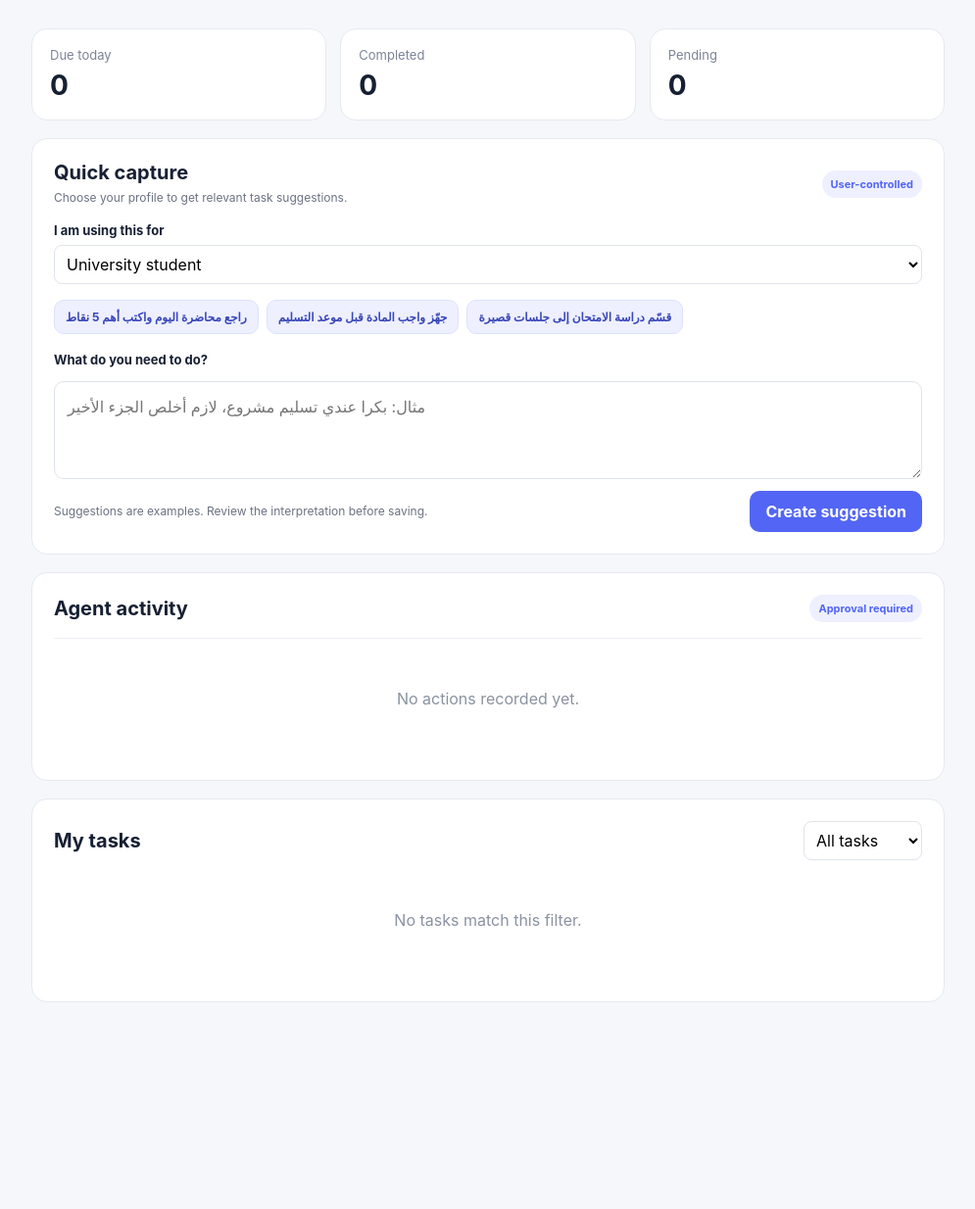
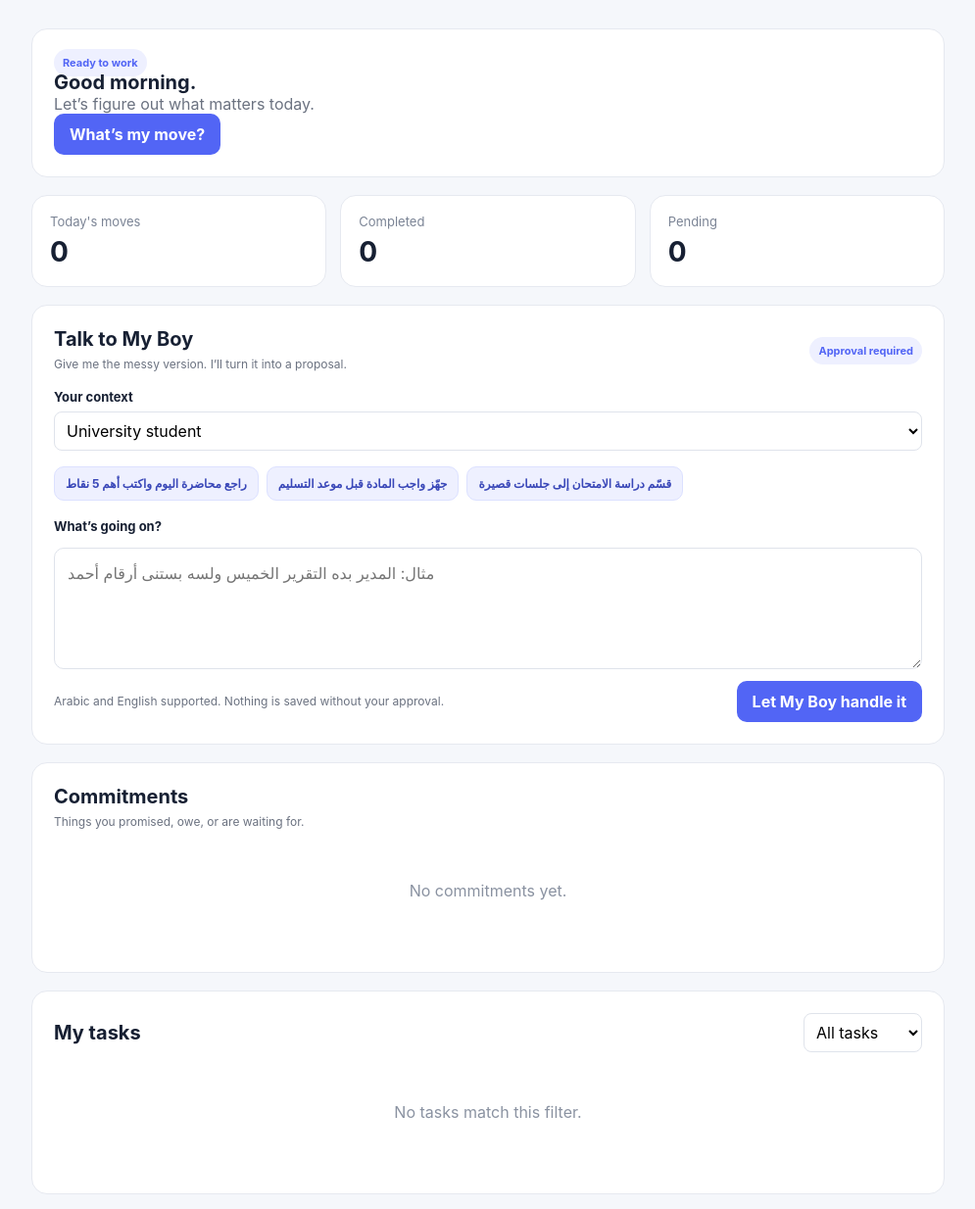
Before and after one commit to raedro/AI-Task-Assistent, a plain HTML site: page index.html in a window 1280 px wide. Shown: the part 148-1382 px from the top of the page at 98% size, without its empty margins (142-1137 px from the left). Before the commit the page ends 1237 px from the top, so only its background shows below. Drawn offline with Linux system fonts and the light colour scheme.

Commit message:
Turn MVP into My Boy daily agent interface

```diff
--- a/index.html
+++ b/index.html
@@ -1,11 +1,23 @@
 <!doctype html>
-<html lang="en"><head><meta charset="UTF-8"><meta name="viewport" content="width=device-width,initial-scale=1"><meta name="theme-color" content="#f5f7fb"><title>AI Task Assistant</title><link rel="stylesheet" href="styles.css"></head>
-<body><main class="app"><header><div><p class="eyebrow">AI TASK ASSISTANT · JORDAN</p><h1>Organize your day.</h1><p class="muted">A practical assistant for university and IT work.</p></div><button id="addBtn">+ Add task</button></header>
-<section class="stats"><div><span>Due today</span><strong id="todayCount">0</strong></div><div><span>Completed</span><strong id="doneCount">0</strong></div><div><span>Pending</span><strong id="pendingCount">0</strong></div></section>
-<section class="panel capture"><div class="panel-head"><div><h2>Quick capture</h2><p class="muted small">Choose your profile to get relevant task suggestions.</p></div><span class="badge">User-controlled</span></div>
-<label for="persona">I am using this for</label><select id="persona" class="persona"><option value="student">University student</option><option value="it">IT employee</option><option value="both">Study and work</option></select>
-<div id="suggestions" class="suggestions" aria-label="Suggested tasks"></div>
-<label for="quickInput">What do you need to do?</label><textarea id="quickInput" rows="3" placeholder="مثال: بكرا عندي تسليم مشروع، لازم أخلص الجزء الأخير"></textarea><div class="capture-actions"><span class="muted small">Suggestions are examples. Review the interpretation before saving.</span><button id="parseBtn">Create suggestion</button></div><div id="preview" class="preview" hidden></div></section>
-<section class="panel"><div class="panel-head"><h2>Agent activity</h2><span class="badge">Approval required</span></div><div id="audit" class="audit"><p class="empty">No actions recorded yet.</p></div></section>
-<section class="panel"><div class="panel-head"><h2>My tasks</h2><select id="filter" aria-label="Filter tasks"><option value="all">All tasks</option><option value="pending">Pending</option><option value="done">Completed</option></select></div><div id="tasks" class="tasks"><p class="empty">No tasks yet. Add your first task.</p></div></section></main>
+<html lang="en"><head><meta charset="UTF-8"><meta name="viewport" content="width=device-width,initial-scale=1"><meta name="theme-color" content="#f5f7fb"><title>My Boy — Personal Agent</title><link rel="stylesheet" href="styles.css"></head>
+<body><main class="app">
+<header><div><p class="eyebrow">MY BOY · PERSONAL AGENT</p><h1>Tell me what’s going on.</h1><p class="muted">I’ll help turn it into your next move.</p></div><button id="addBtn">+ Add task</button></header>
+
+<section class="hero-agent panel"><div><span class="status-dot"></span><span class="badge">Ready to work</span><h2 id="greeting">Good morning.</h2><p id="agentSummary" class="muted">Let’s figure out what matters today.</p></div><button id="moveBtn" class="move-btn">What’s my move?</button></section>
+
+<section class="stats"><div><span>Today's moves</span><strong id="todayCount">0</strong></div><div><span>Completed</span><strong id="doneCount">0</strong></div><div><span>Pending</span><strong id="pendingCount">0</strong></div></section>
+
+<section class="panel move-panel" id="movePanel" hidden><div class="panel-head"><div><h2>Your move</h2><p class="muted small">One useful thing. Not a giant to-do list.</p></div><span class="badge">Agent recommendation</span></div><div id="moveContent"></div></section>
+
+<section class="panel capture"><div class="panel-head"><div><h2>Talk to My Boy</h2><p class="muted small">Give me the messy version. I’ll turn it into a proposal.</p></div><span class="badge">Approval required</span></div>
+<label for="persona">Your context</label><select id="persona" class="persona"><option value="student">University student</option><option value="employee">Company employee</option><option value="both">Study + work</option></select>
+<div id="suggestions" class="suggestions" aria-label="Suggested prompts"></div>
+<label for="quickInput">What’s going on?</label><textarea id="quickInput" rows="4" placeholder="مثال: المدير بده التقرير الخميس ولسه بستنى أرقام أحمد"></textarea><div class="capture-actions"><span class="muted small">Arabic and English supported. Nothing is saved without your approval.</span><button id="parseBtn">Let My Boy handle it</button></div><div id="preview" class="preview" hidden></div></section>
+
+<section class="panel"><div class="panel-head"><div><h2>Commitments</h2><p class="muted small">Things you promised, owe, or are waiting for.</p></div></div><div id="commitments" class="commitments"><p class="empty">No commitments yet.</p></div></section>
+
+<section class="panel"><div class="panel-head"><h2>My tasks</h2><select id="filter" aria-label="Filter tasks"><option value="all">All tasks</option><option value="pending">Pending</option><option value="done">Completed</option></select></div><div id="tasks" class="tasks"><p class="empty">No tasks yet. Tell My Boy what you need to do.</p></div></section>
+
+<section class="panel"><div class="panel-head"><h2>Agent activity</h2><span class="badge">Audited</span></div><div id="audit" class="audit"><p class="empty">No actions recorded yet.</p></div></section>
+</main>
 <dialog id="dialog"><form method="dialog" id="taskForm"><h2>Add task</h2><label>Task<input id="title" required maxlength="120" placeholder="e.g. Study Python for 1 hour"></label><label>Due date<input id="due" type="date"></label><label>Priority<select id="priority"><option>Medium</option><option>High</option><option>Low</option></select></label><div class="actions"><button type="button" id="cancelBtn" class="secondary">Cancel</button><button id="save" value="default">Add task</button></div></form></dialog><script src="app.js"></script></body></html>
```
